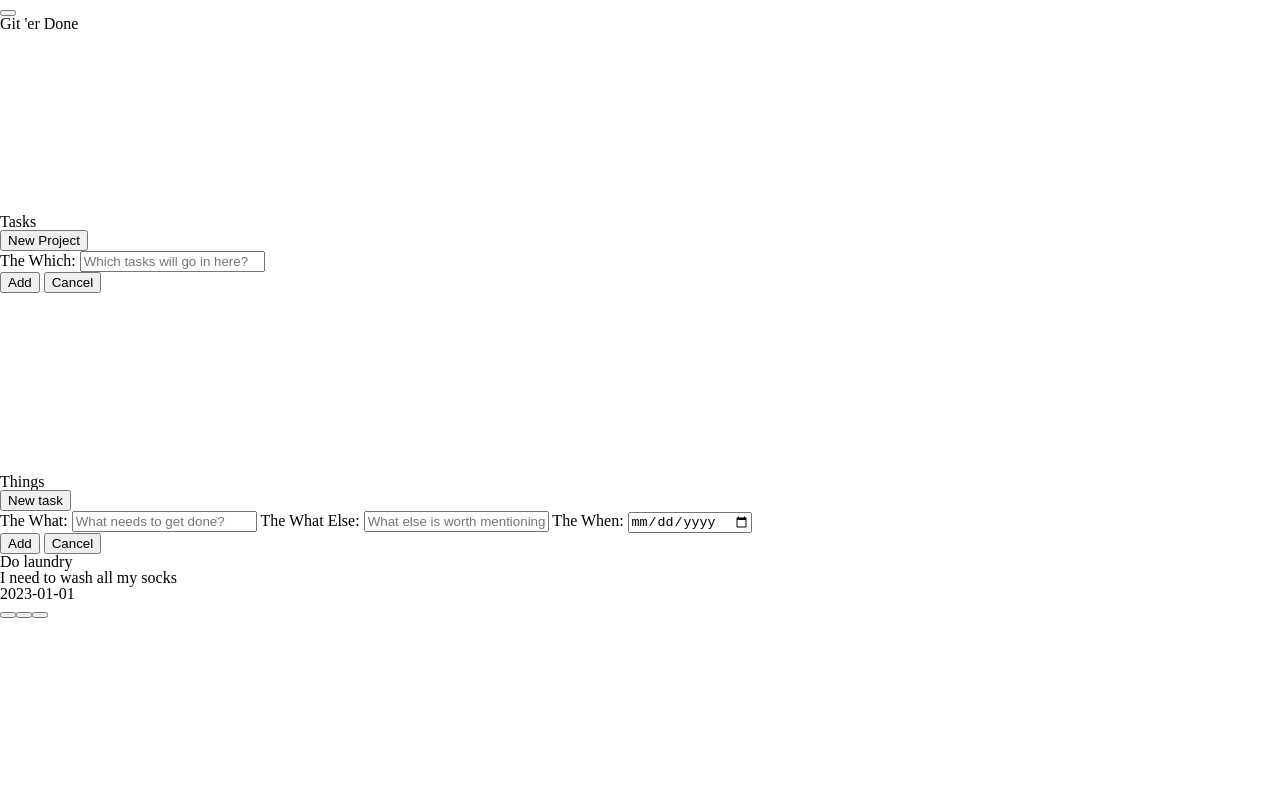
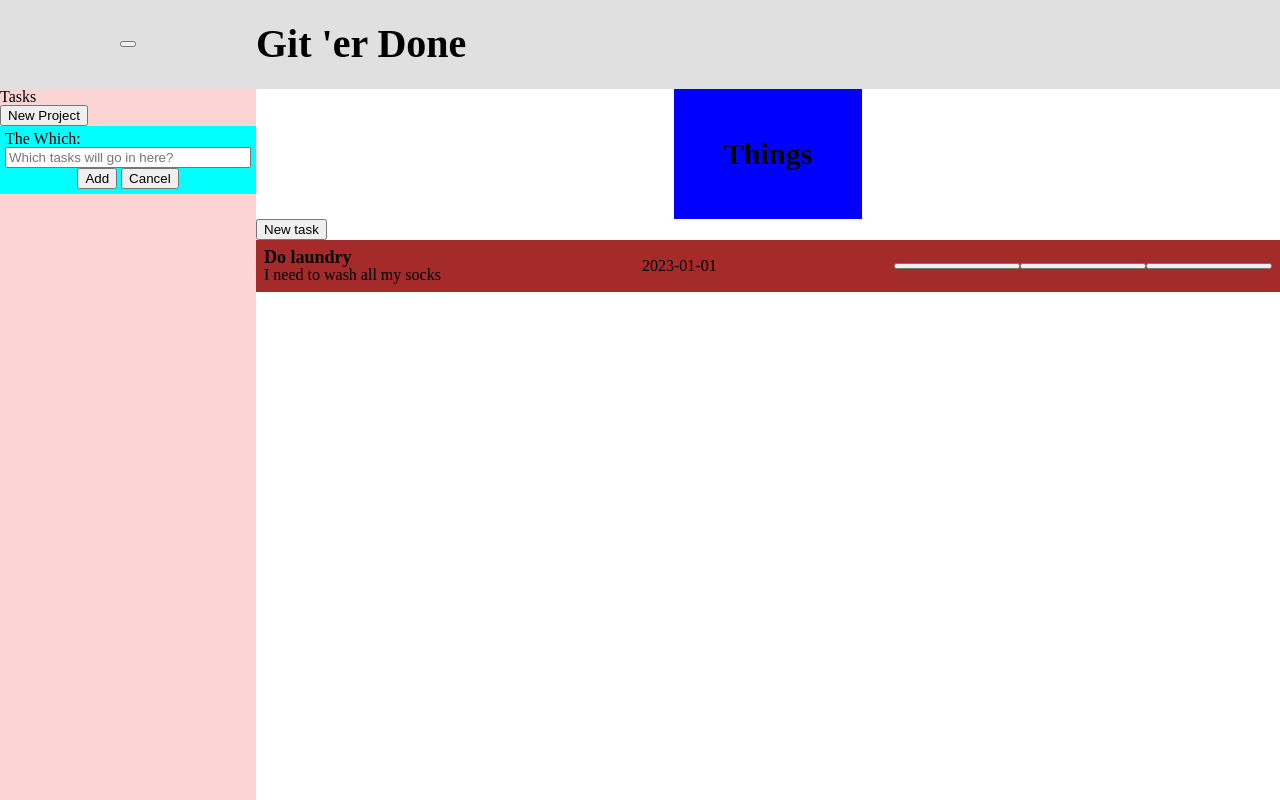
Before and after one commit to jaredw4332/to-do-list, a website built with webpack: page dist/index.html in a window 1280 px wide. Built offline with nearby package versions, Linux system fonts and the light colour scheme.

Commit message:
Style forms

```diff
--- a/src/style.css
+++ b/src/style.css
@@ -51,7 +51,111 @@ table {
 /* PAGE STYLE BEGINS */
 
 
+/* CROSS SECTION STYLE */
+
+
 #container {
     height: 100vh;
     display: grid;
+    grid-template-rows: 1fr 8fr;
+    grid-template-columns: 1fr 4fr;
 }
+
+.hidden {
+	display: none;
+}
+
+
+/* HEADER STYLE */
+
+
+#header {
+    grid-area: 1 / 1 / 2 / 3;
+    background-color: rgba(100, 100, 100, 20%);
+	display: grid;
+	grid-template-columns: 1fr 4fr;
+	justify-items: baseline;
+	align-items: center;
+}
+
+#headerTitle {
+	font-size: 40px;
+	font-weight: 700;
+}
+
+#sidebarToggle {
+	justify-self: center;
+}
+
+/* SIDEBAR STYLE */
+
+
+#sidebar {
+    grid-area: 2 / 1 / 3 / 2;
+    background-color: rgba(236, 44, 44, 0.2);
+}
+
+#projectPrompt {
+	background-color: aqua;
+	padding: 5px;
+}
+
+#projectInput {
+	display: flex;
+	flex-direction: column;
+}
+
+#projectContainer {
+	display: flex;
+	flex-direction: column;
+	gap: 10px;
+}
+
+/* MAIN STYLE */
+
+#mainTitle {
+	font-size: 30px;
+	font-weight: 700;
+	background-color: blue;
+	padding: 50px;
+	justify-self: center;
+}
+
+#taskPrompt {
+	background-color: limegreen;
+	padding: 20px;
+}
+
+#taskInput {
+	display: flex;
+	flex-direction: column;
+	gap: 5px;
+}
+
+.promptButtonContainer {
+	align-self: center;
+}
+
+.newTaskContainer {
+	background-color: brown;
+	display: grid;
+	grid-template-rows: repeat(2, 1fr);
+	grid-template-columns: 3fr 2fr repeat(3, 1fr);
+	align-items: center;
+	padding: 8px;
+}
+
+.taskName {
+	font-weight: 700;
+	font-size: 18px;
+}
+
+/* could have task desc hidden, and appear on clicking task container */
+
+.taskDesc {
+	grid-area: 2 / 1 / 3 / 2;
+}
+
+.taskDate, .taskCheck, .taskDelete, .taskPriority {
+	grid-row: 1 / 3;
+}
```
